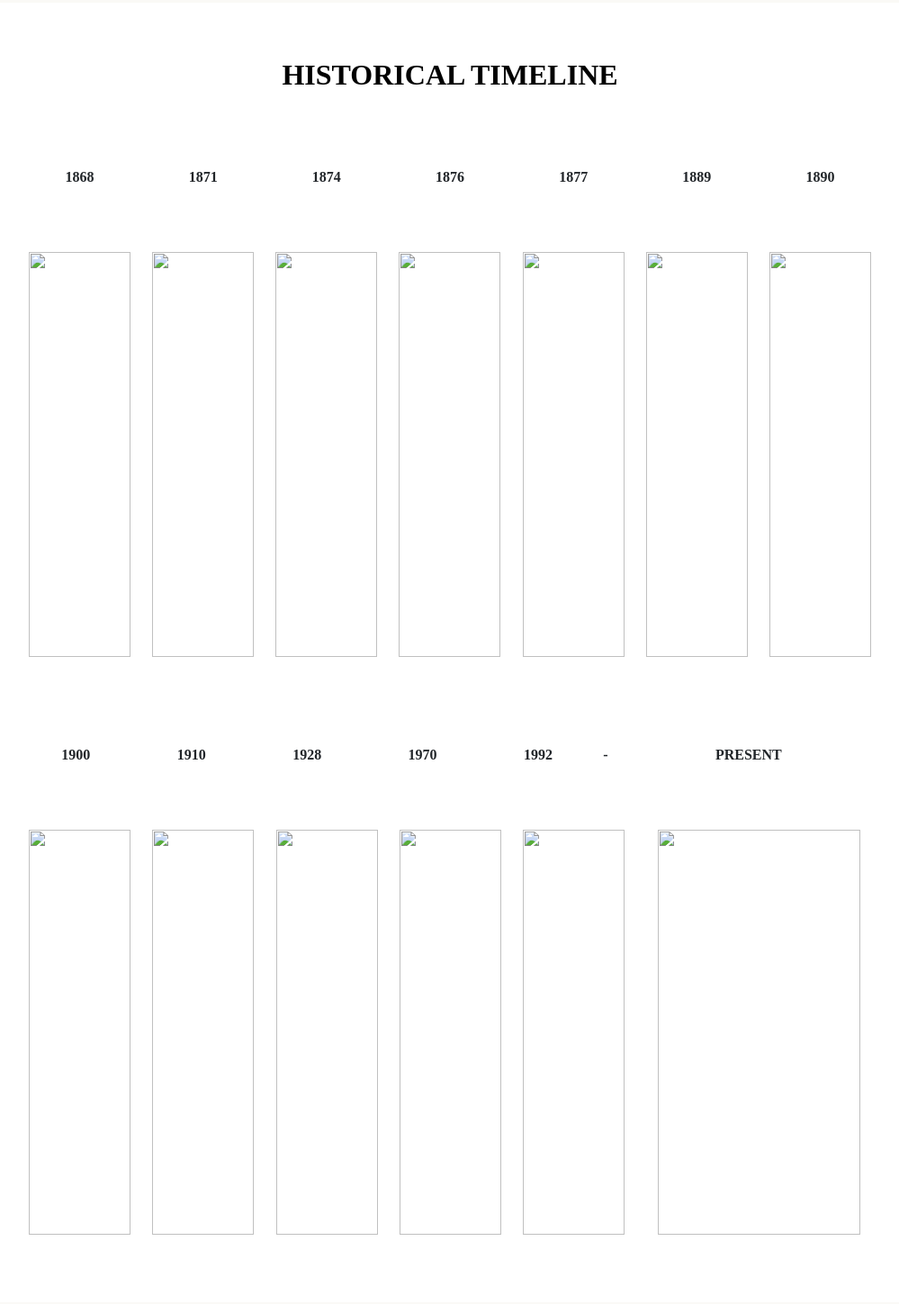
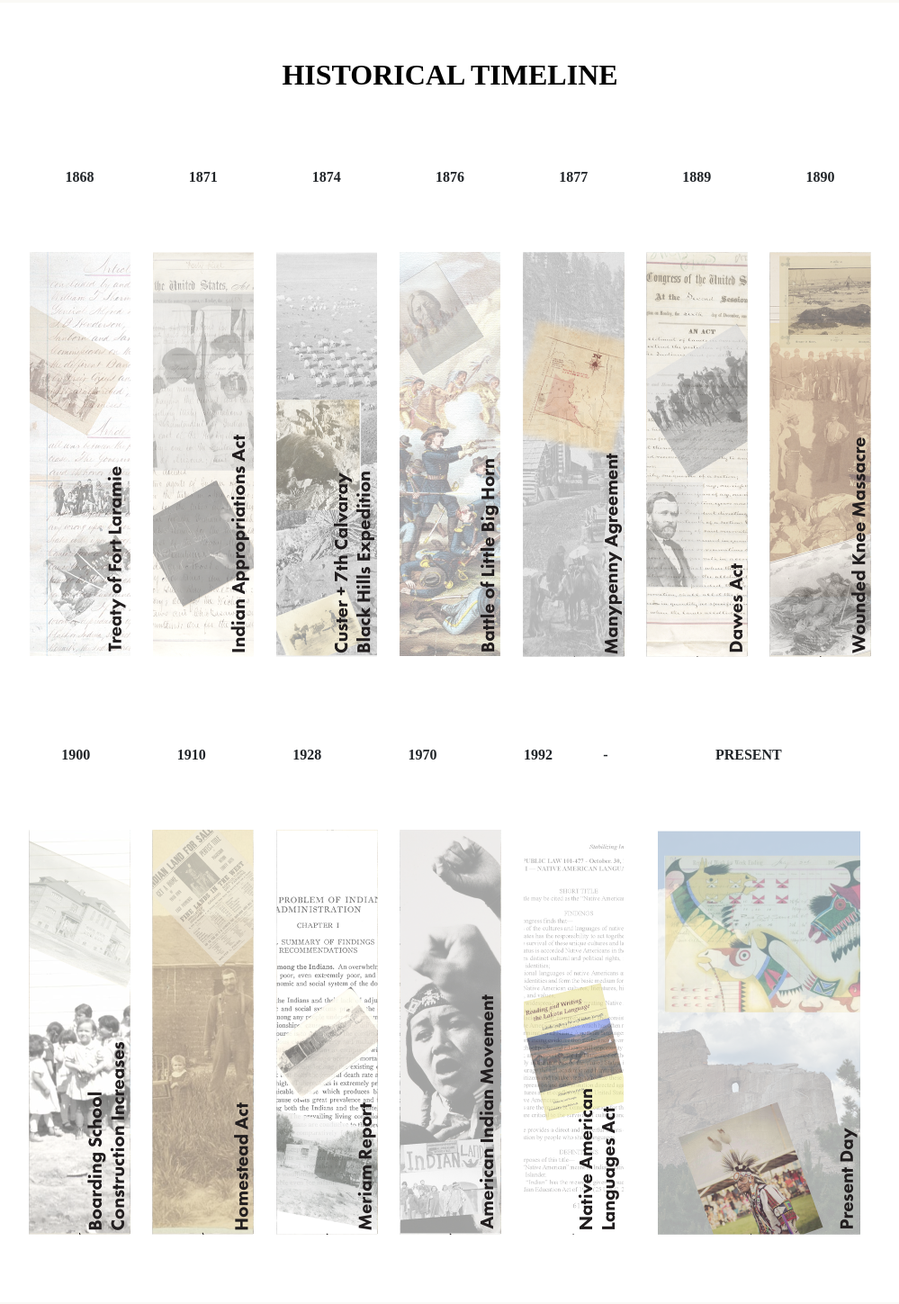
Before and after one commit to urbanrevival-sodak/urbanrevial.github.io, a plain HTML site: page reservationtimeline.html in a window 1280 px wide. Shown: the part 151-1600 px from the top of the page at 90% size, without its empty margins (140-1139 px from the left). Drawn offline with Linux system fonts and the light colour scheme.

Commit message:
Add files via upload

```diff
--- a/reservationtimeline.html
+++ b/reservationtimeline.html
@@ -78,13 +78,13 @@ function MM_swapImage() { //v3.0
 	<table width="75%" border="0" align="center" cellpadding="0" cellspacing="0" class="total-table">
   <tbody>
     <tr>
-      <td align="center"><img src="images/Timeline-1.png" width="113" height="450" alt="" class="timeline-image1"/></td>
-      <td align="center"><img src="images/Timeline-2.png" width="113" height="450" alt="" class="timeline-image1"/></td>
-      <td align="center"><img src="images/Timeline-3.png" width="113" height="450" alt="" class="timeline-image1"/></td>
-	  <td align="center"><img src="images/Timeline-4.png" width="113" height="450" alt="" class="timeline-image1"/></td>
-	  <td align="center"><img src="images/Timeline-5.png" width="113" height="450" alt="" class="timeline-image1"/></td>
-	  <td align="center"><img src="images/Timeline-6.png" width="113" height="450" alt="" class="timeline-image1"/></td>
-	  <td align="center"><img src="images/Timeline-7.png" width="113" height="450" alt="" class="timeline-image1"/></td>
+      <td align="center"><img src="images_1/Timeline-1.png" width="113" height="450" alt="" class="timeline-image1"/></td>
+      <td align="center"><img src="images_1/Timeline-2.png" width="113" height="450" alt="" class="timeline-image1"/></td>
+      <td align="center"><img src="images_1/Timeline-3.png" width="113" height="450" alt="" class="timeline-image1"/></td>
+	  <td align="center"><img src="images_1/Timeline-4.png" width="113" height="450" alt="" class="timeline-image1"/></td>
+	  <td align="center"><img src="images_1/Timeline-5.png" width="113" height="450" alt="" class="timeline-image1"/></td>
+	  <td align="center"><img src="images_1/Timeline-6.png" width="113" height="450" alt="" class="timeline-image1"/></td>
+	  <td align="center"><img src="images_1/Timeline-7.png" width="113" height="450" alt="" class="timeline-image1"/></td>
     </tr>
   </tbody>
 </table>
@@ -106,12 +106,12 @@ function MM_swapImage() { //v3.0
 	<table width="75%" border="0" align="center" cellpadding="0" cellspacing="0" class="total-table">
   <tbody>
     <tr>
-      <td align="center"><img src="images/Timeline-8.png" width="113" height="450" alt="" class="timeline-image1"/></td>
-      <td align="center"><img src="images/Timeline-9.png" width="113" height="450" alt="" class="timeline-image1"/></td>
-      <td align="center"><img src="images/Timeline-10.png" width="113" height="450" alt="" class="timeline-image1"/></td>
-	  <td align="center"><img src="images/Timeline-11.png" width="113" height="450" alt="" class="timeline-image1"/></td>
-	  <td align="center"><img src="images/Timeline-12.png" width="113" height="450" alt="" class="timeline-image1"/></td>
-	  <td align="center"><img src="images/Timeline-13.png" width="225" height="450" alt="" class="timeline-image1"/></td>
+      <td align="center"><img src="images_1/Timeline-8.png" width="113" height="450" alt="" class="timeline-image1"/></td>
+      <td align="center"><img src="images_1/Timeline-9.png" width="113" height="450" alt="" class="timeline-image1"/></td>
+      <td align="center"><img src="images_1/Timeline-10.png" width="113" height="450" alt="" class="timeline-image1"/></td>
+	  <td align="center"><img src="images_1/Timeline-11.png" width="113" height="450" alt="" class="timeline-image1"/></td>
+	  <td align="center"><img src="images_1/Timeline-12.png" width="113" height="450" alt="" class="timeline-image1"/></td>
+	  <td align="center"><img src="images_1/Timeline-13.png" width="225" height="450" alt="" class="timeline-image1"/></td>
     </tr>
   </tbody>
 </table>
```
Also changed, not shown: inthefield.html (+1 -1 lines), podcast.html (+2 -2 lines), rosebud.html (+14 -14 lines), tylanbear.html (+1 -1 lines), why.html (+1 -1 lines).
